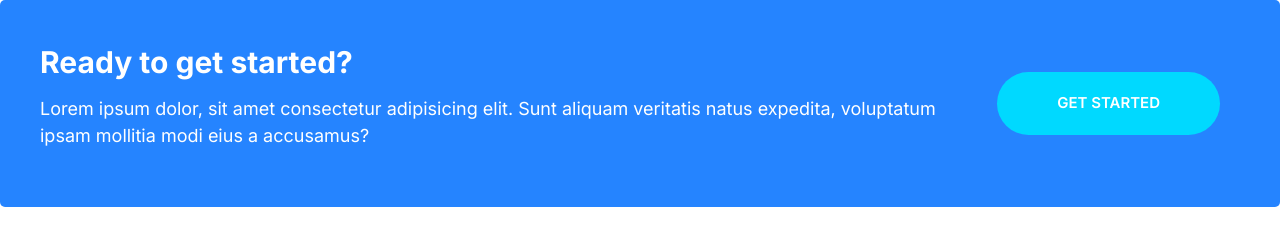
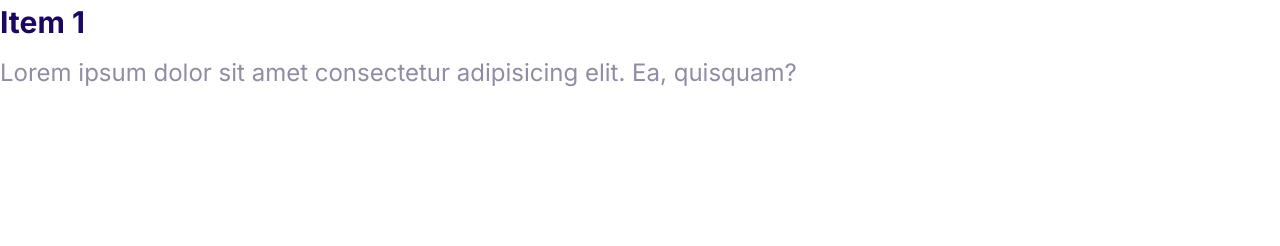
Before and after one commit to miladsoufi/myfirstwebsite, a plain HTML site: page index.html in a window 1280 px wide. Drawn offline with Linux system fonts and the light colour scheme.

Commit message:
building collapsibles styles.

```diff
--- a/css/styles.css
+++ b/css/styles.css
@@ -516,3 +516,36 @@ white-space: nowrap;
       margin: 0 2rem;
     }
   }
+
+  /* collapsibles */
+
+  .collapsible__header{
+    display: flex;
+    justify-content: space-between;
+  }
+
+  .collapsible__heading{
+    margin-top: 0;
+    font-size: 3rem;
+  }
+
+  .collapsible__chevron{
+    transform: rotate(-90deg);
+    transition: transform 0.3s;
+  }
+
+  .collapsible__content{
+    max-height: 0;
+    overflow: hidden;
+    opacity: 0;
+    transition: all .3s;
+  }
+
+  .collapsible--expanded .collapsible__chevron{
+    transform: rotate(0);
+  }
+
+  .collapsible--expanded .collapsible__content{
+    max-height: 100vh;
+    opacity: 1;
+  }
--- a/index.html
+++ b/index.html
@@ -13,14 +13,17 @@
 
 </head>
 <body>
-  <div class="callout callout--primary">
-   <div class="grid grid--1x2">
-     <div class="callout__content">
-      <h2 class="callout__heading">Ready to get started?</h2>
-      <p>Lorem ipsum dolor, sit amet consectetur adipisicing elit. Sunt aliquam veritatis natus expedita, voluptatum ipsam mollitia modi eius a accusamus?</p>
-     </div>
-     <a href="#" class="btn btn--secondary btn--streched">Get started</a>
-   </div>
+  <div class="collapsible collapsible--expanded">
+    <header class="collapsible__header">
+      <h2 class="collapsible__heading">Item 1</h2>
+        <svg class="icon icon--white collapsible__chevron">
+            <use xlink:href="images/sprite.svg#chevron"></use>
+          </svg>
+    </header>
+    <div class="collapsible__content">
+      Lorem ipsum dolor sit amet consectetur adipisicing elit. Ea, quisquam?
+    </div>
   </div>
+  <script src="/main.js"></script>
 </body>
 </html>
--- /dev/null
+++ b/main.js
@@ -0,0 +1,6 @@
+const collapsibles = document.querySelectorAll(".collapsible");
+collapsibles.forEach((item) =>
+  item.addEventListener("click", function () {
+    this.classList.toggle("collapsible--expanded");
+  })
+);
```
Also changed, not shown: components/collapsibles.html (added, +12 -0 lines).
